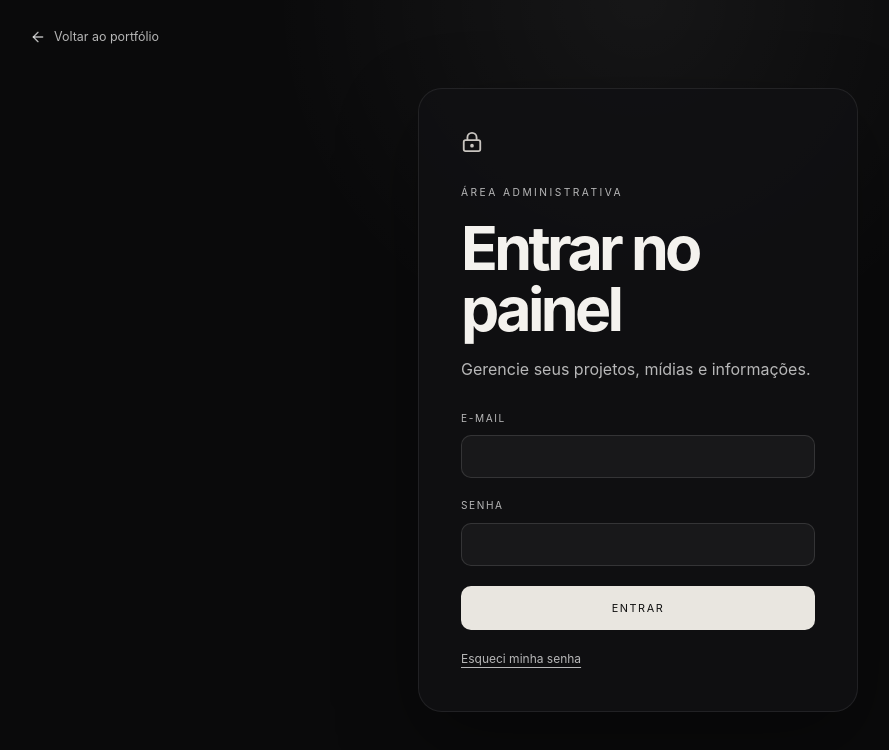
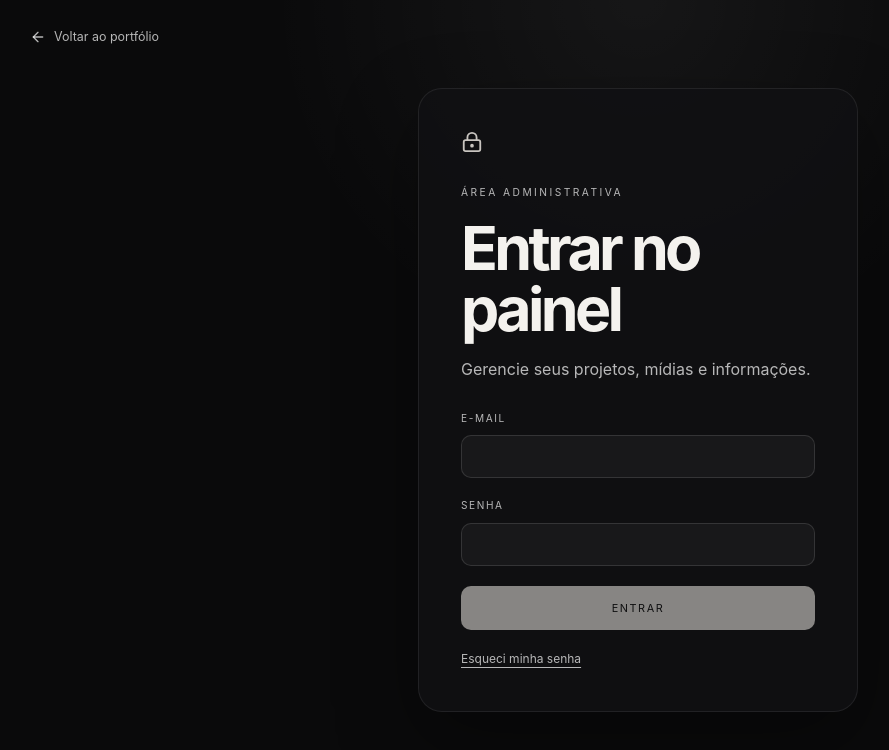
Before and after one commit to Rickznx123/portifolio, a React (Vite) app: page /admin/login in a window 1280 px wide. Shown: the top 750 px of the page, without its empty margins (2-891 px from the left). Built offline with nearby package versions, Linux system fonts and the light colour scheme; no server answers.

Commit message:
Corrigir botão de login

```diff
--- a/src/components/admin/AdminLogin.tsx
+++ b/src/components/admin/AdminLogin.tsx
@@ -48,5 +48,5 @@ export default function AdminLogin() {
     try { await withTimeout(resetPassword(email), AUTH_REQUEST_TIMEOUT); setMessage('Enviamos as instruções para o seu e-mail.'); } catch (resetError) { setError(getAuthErrorMessage(resetError)); }
   }
 
-  return <main className="admin-auth"><Link className="back-link" to="/"><ArrowLeft size={16} /> Voltar ao portfólio</Link><div className="admin-auth-card"><LockKeyhole size={22} /><p className="eyebrow">ÁREA ADMINISTRATIVA</p><h1>Entrar no painel</h1><p className="admin-muted">Gerencie seus projetos, mídias e informações.</p>{!configured && <p className="form-message error">Configure as variáveis do Firebase no arquivo .env.local.</p>}<form onSubmit={handleSubmit}><label>E-MAIL<input type="email" value={email} onChange={(event) => setEmail(event.target.value)} required /></label><label>SENHA<input type="password" value={password} onChange={(event) => setPassword(event.target.value)} required /></label><button className="admin-primary" type="submit" disabled={sending || !configured}>{sending ? 'ENTRANDO...' : 'ENTRAR'}</button></form><button className="text-button" type="button" onClick={handleReset}>Esqueci minha senha</button>{message && <p className="form-message success">{message}</p>}{error && <p className="form-message error">{error}</p>}</div></main>;
+  return <main className="admin-auth"><Link className="back-link" to="/"><ArrowLeft size={16} /> Voltar ao portfólio</Link><div className="admin-auth-card"><LockKeyhole size={22} /><p className="eyebrow">ÁREA ADMINISTRATIVA</p><h1>Entrar no painel</h1><p className="admin-muted">Gerencie seus projetos, mídias e informações.</p>{!configured && <p className="form-message error">Configure as variáveis do Firebase no arquivo .env.local.</p>}<form onSubmit={handleSubmit}><label>E-MAIL<input type="email" value={email} onChange={(event) => setEmail(event.target.value)} required /></label><label>SENHA<input type="password" value={password} onChange={(event) => setPassword(event.target.value)} required /></label><button className="admin-primary" type="submit" disabled={sending || !email.trim() || !password}>{sending ? 'ENTRANDO...' : 'ENTRAR'}</button></form><button className="text-button" type="button" onClick={handleReset}>Esqueci minha senha</button>{message && <p className="form-message success">{message}</p>}{error && <p className="form-message error">{error}</p>}</div></main>;
 }
```
